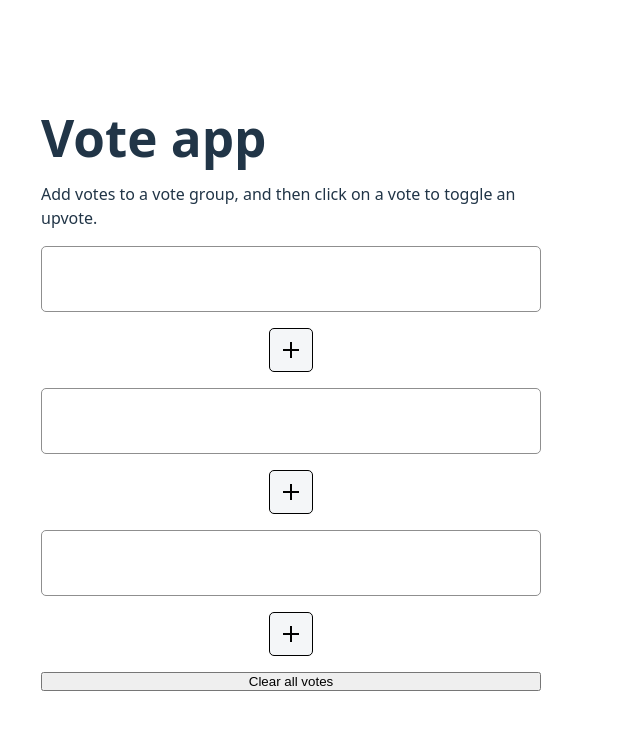
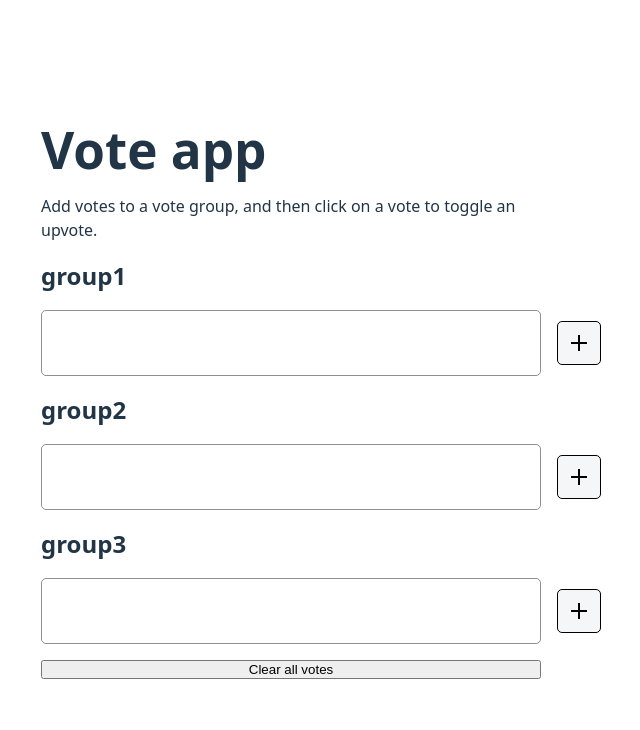
Before and after one commit to theetrain/react-vote-demo, a React (Vite) app: page / in a window 1280 px wide. Both pictures are taken after a click on the button "Clear all votes". Shown: the top 730 px of the page, without its empty margins (349-989 px from the left). Built offline with nearby package versions, Linux system fonts and the light colour scheme.

Commit message:
chore: adjust styles

```diff
--- a/src/App.tsx
+++ b/src/App.tsx
@@ -14,7 +14,10 @@ function App() {
         Add votes to a vote group, and then click on a vote to toggle an upvote.
       </p>
       {Object.keys(votesMap).map((group) => (
-        <VoteGroup key={group} group={group} />
+        <>
+          <h2>{group}</h2>
+          <VoteGroup key={group} group={group} />
+        </>
       ))}
       <button onClick={clearVotes}>Clear all votes</button>
     </div>
--- a/src/components/VoteGroup.tsx
+++ b/src/components/VoteGroup.tsx
@@ -16,7 +16,7 @@ export function VoteGroup({ group }: VoteGroupProps) {
   }
 
   return (
-    <>
+    <div className="flex-row">
       <VoteContainer key={group}>
         {votesMap[group].map(({ key }) => (
           <UpVote
@@ -31,6 +31,6 @@ export function VoteGroup({ group }: VoteGroupProps) {
         onClick={() => addVote(group)}
         className="align-self-center"
       />
-    </>
+    </div>
   )
 }
```
